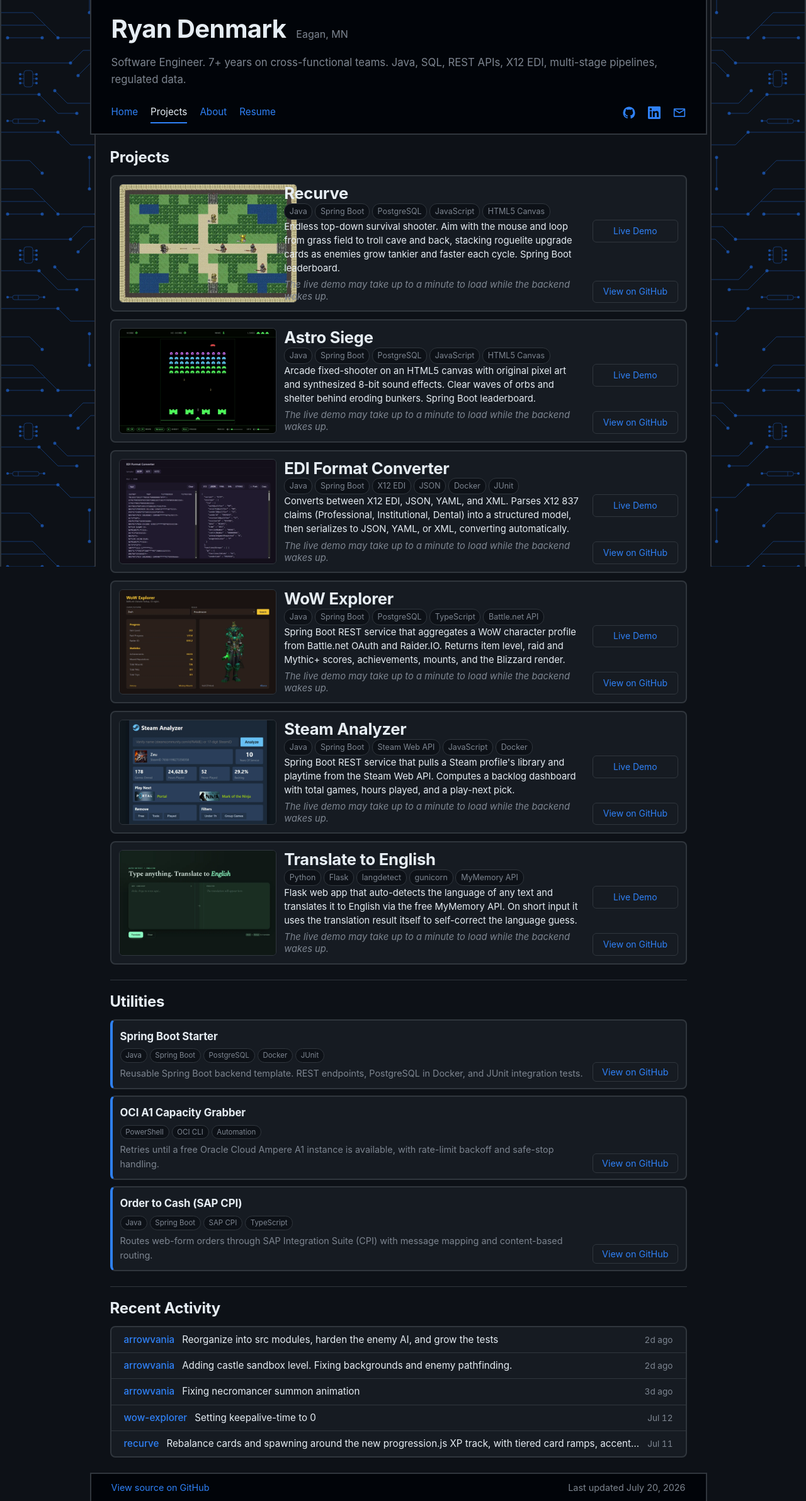
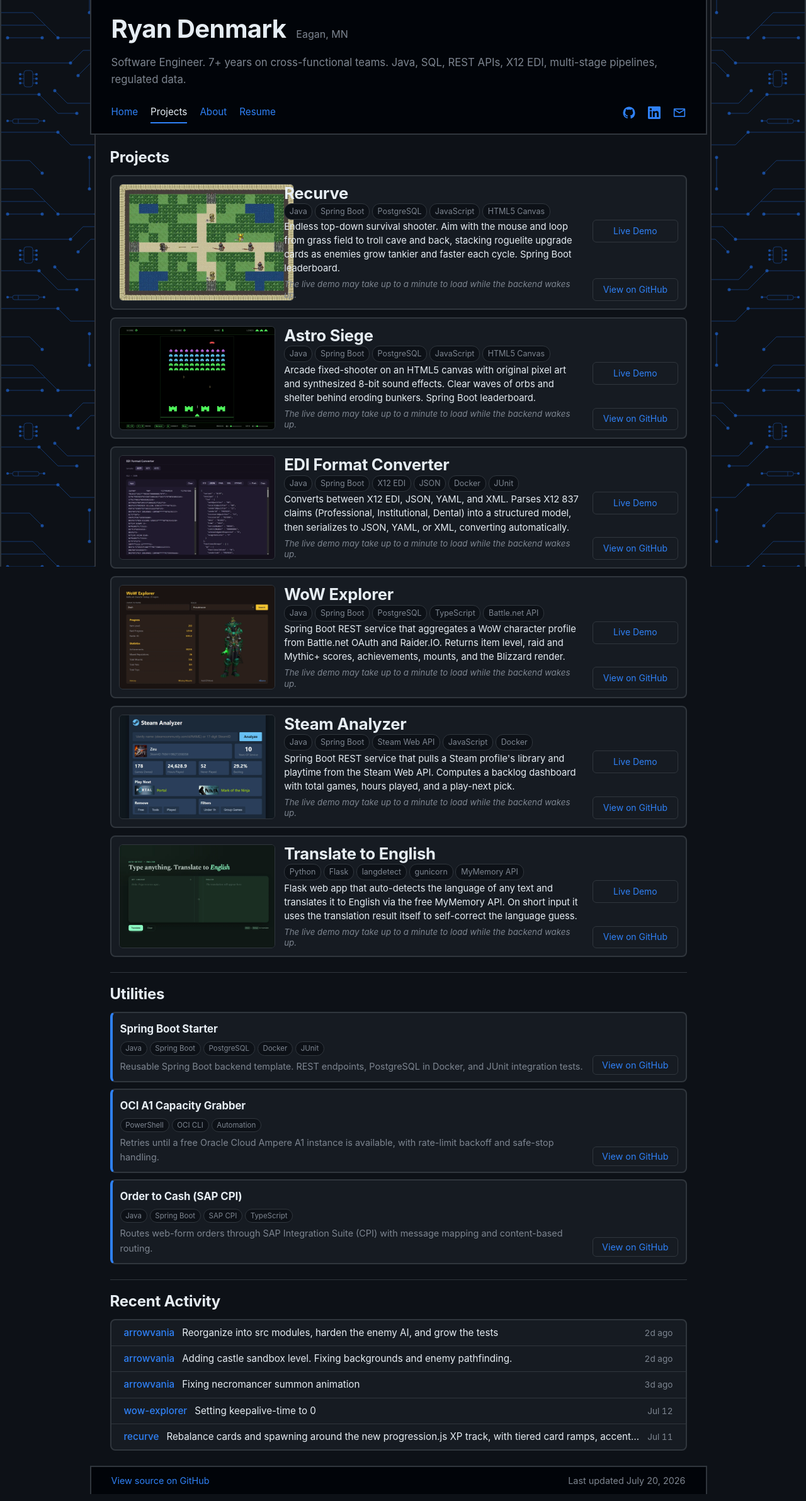
Before and after one commit to rwdenmark/rwdenmark.github.io, a Jekyll site: the page built from projects.html, in a window 1280 px wide. Shown: the whole page at 63% size. Built offline with Jekyll 4.4.1, drawn with Linux system fonts in a browser that asks for light colours.

Commit message:
Fixing project cards when local server is down

```diff
--- a/assets/style.css
+++ b/assets/style.css
@@ -296,7 +296,7 @@
 /* Description and the cold-start note share the bottom row, the note sits under the description. */
 .desc-wrap { grid-area: desc; display: flex; flex-direction: column; justify-content: flex-end; gap: min(6px, 0.7cqi); min-width: 0; }
 .project-card p { margin: 0; line-height: 1.5; font-size: min(0.95rem, 1.7cqi); }
-.project-note { margin: 0; color: var(--muted); font-style: italic; font-size: min(0.82rem, 1.45cqi); line-height: 1.35; }
+.project-card .project-note { margin: 0; color: var(--muted); font-style: italic; font-size: min(0.82rem, 1.45cqi); line-height: 1.35; }
 .project-dot {
   display: none;
   width: 9px;
@@ -335,7 +335,7 @@
 }
 body.selfhost-down .project-card h3 { font-size: min(1.6rem, 3.2cqi); }
 body.selfhost-down .project-card p { font-size: min(0.95rem, 1.66cqi); }
-body.selfhost-down .project-note { font-size: min(0.82rem, 1.4cqi); line-height: 1.3; }
+body.selfhost-down .project-card .project-note { font-size: min(0.88rem, 1.5cqi); line-height: 1.3; }
 body.selfhost-down .project-actions { padding-top: 0; }
 
 /* Phone stacks to a single column with the image on top and normal fixed sizes. */
@@ -345,7 +345,7 @@
   .project-card h3 { display: flex; align-items: center; font-size: 1.3rem; }
   .project-card p { font-size: 0.95rem; }
   .project-stack span { font-size: 0.78rem; padding: 2px 8px; }
-  .project-note { font-size: 0.85rem; }
+  .project-card .project-note { font-size: 0.85rem; }
   .desc-wrap { justify-content: flex-start; }
   .project-actions { flex-direction: row; justify-content: space-between; gap: 12px; }
   .project-actions a { font-size: 0.9rem; padding: 6px 14px; }
```
